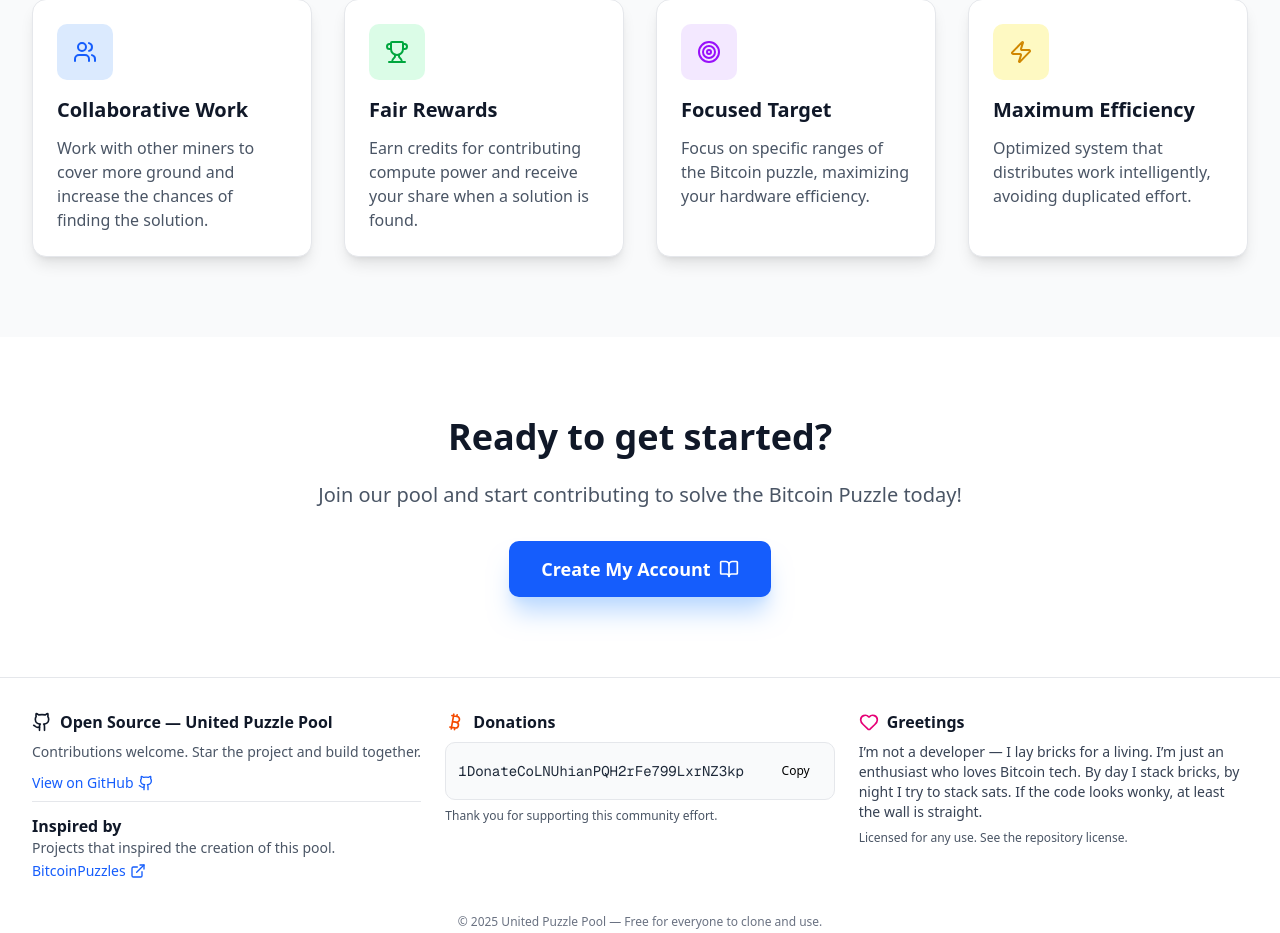
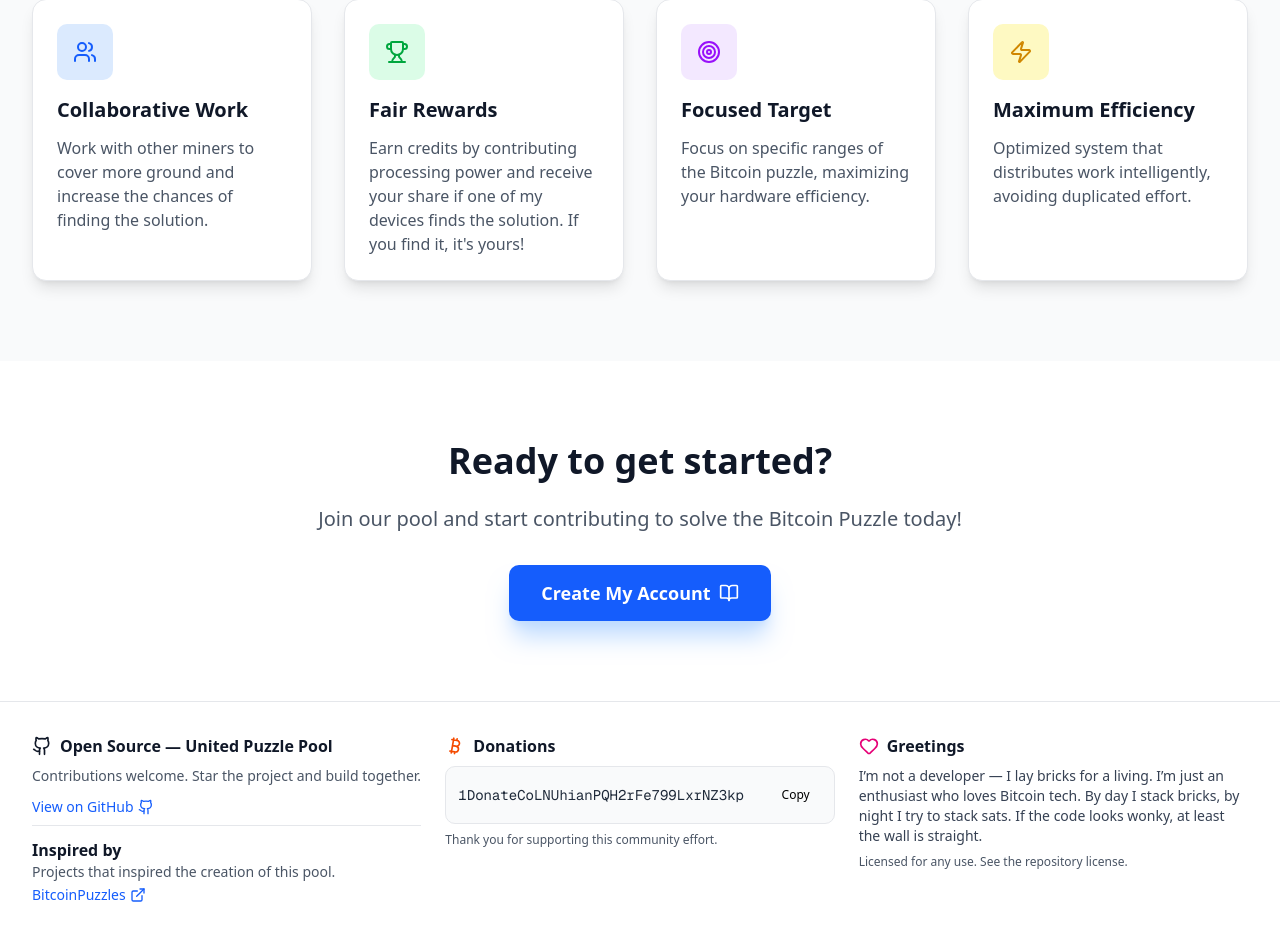
Before and after one commit to Miskecy/united-puzzle-pool, a Next.js app: page / in a window 1280 px wide. Shown: the part 2299-3232 px from the top of the page. Built offline with nearby package versions, Linux system fonts and the light colour scheme; no server answers; the database is empty.

Commit message:
fix home text

```diff
--- a/src/app/page.tsx
+++ b/src/app/page.tsx
@@ -39,7 +39,7 @@ export default function HomePage() {
 		const fetchAll = async () => {
 			try {
 				const [statsRes, overviewRes] = await Promise.all([
-					fetch('/api/pool/stats?days=1', { cache: 'no-store' }),
+					fetch('/api/pool/stats', { cache: 'no-store' }),
 					fetch('/api/pool/overview', { cache: 'no-store' }),
 				])
 				if (statsRes.ok) {
@@ -261,7 +261,7 @@ export default function HomePage() {
 							</div>
 							<h3 className="text-xl font-semibold text-gray-900 mb-3">Fair Rewards</h3>
 							<p className="text-gray-600">
-								Earn credits for contributing compute power and receive your share when a solution is found.
+								Earn credits by contributing processing power and receive your share if one of my devices finds the solution. If you find it, it&apos;s yours!
 							</p>
 						</div>
 
```
